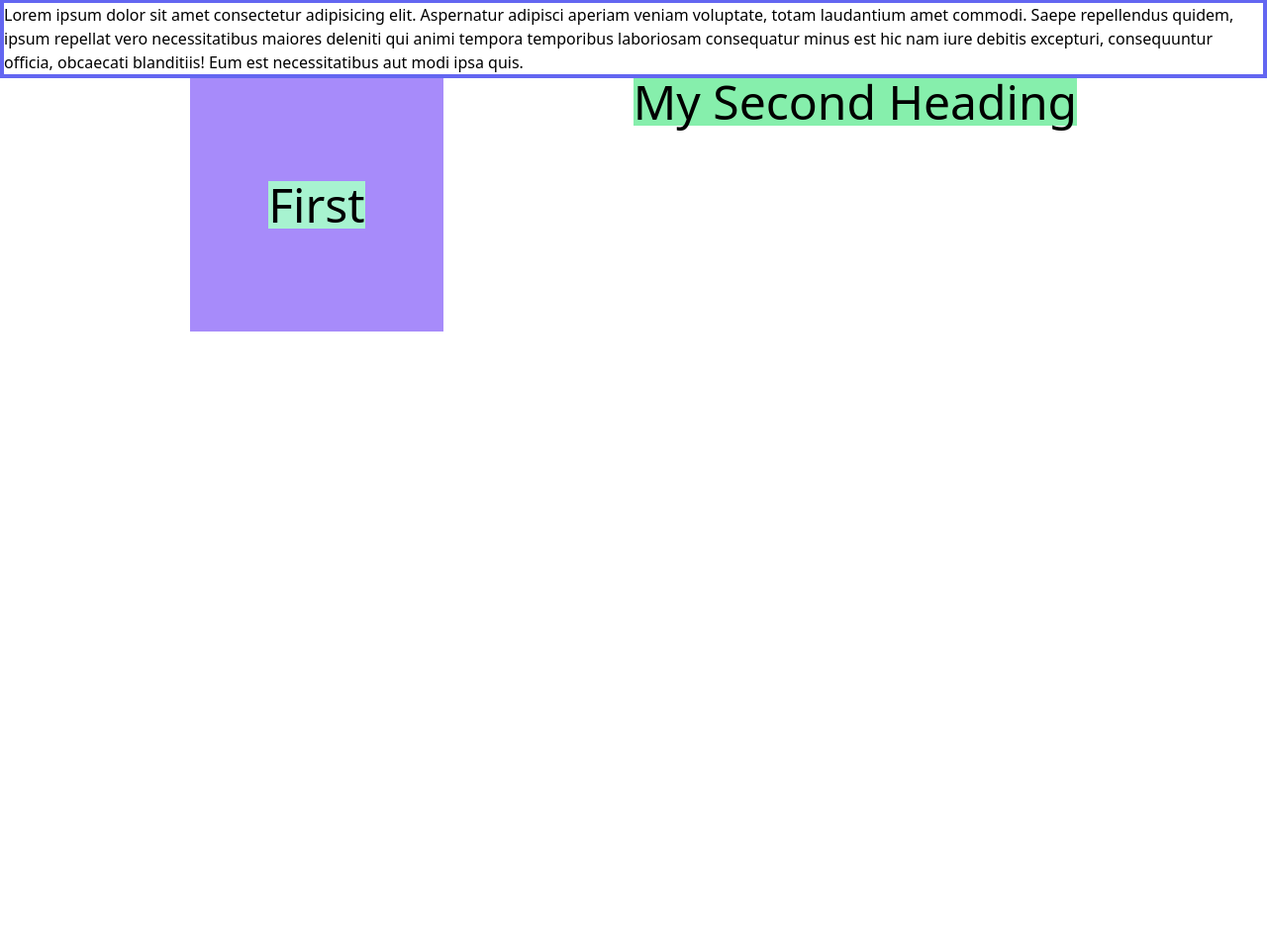
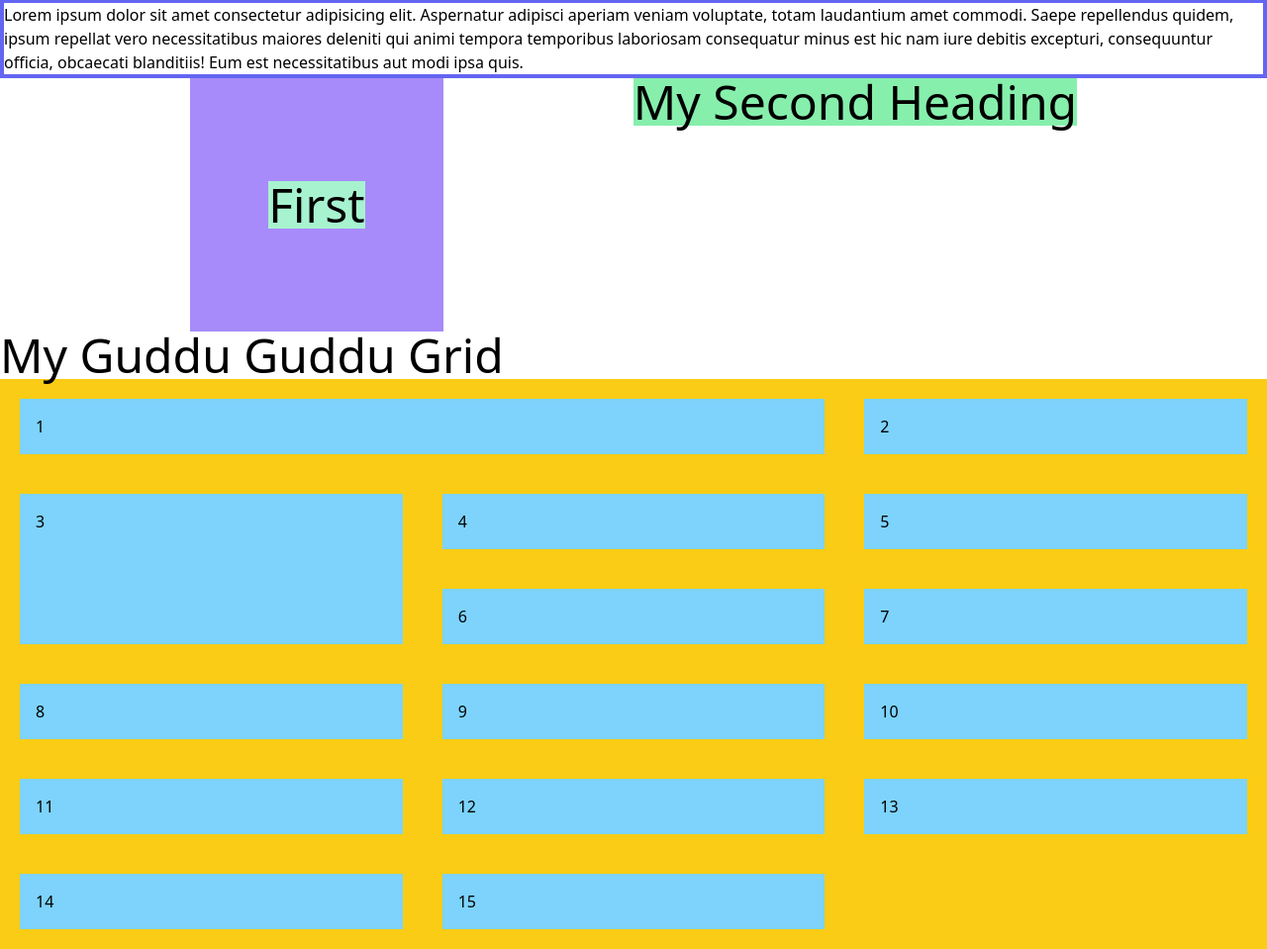
Before and after one commit to shohancs/tailwind-css, a plain HTML site: page index.html in a window 1280 px wide. Shown: the part 761-1720 px from the top of the page at 99% size. Before the commit the page ends 1096 px from the top, so only its background shows below. Drawn offline with nearby package versions, Linux system fonts and the light colour scheme.

Commit message:
Grid part done

```diff
--- a/index.html
+++ b/index.html
@@ -49,5 +49,25 @@
                 <h2 class="bg-green-300 text-5xl">My Second Heading</h2>
             </div>
         </section>
+
+        <h2 class="text-5xl">My Guddu Guddu Grid</h2>
+
+        <section class="bg-yellow-400 grid grid-cols-3">
+            <div class="bg-sky-300 m-5 p-4 col-span-2">1</div>
+            <div class="bg-sky-300 m-5 p-4">2</div>
+            <div class="bg-sky-300 m-5 p-4 row-span-2">3</div>
+            <div class="bg-sky-300 m-5 p-4">4</div>
+            <div class="bg-sky-300 m-5 p-4">5</div>
+            <div class="bg-sky-300 m-5 p-4">6</div>
+            <div class="bg-sky-300 m-5 p-4">7</div>
+            <div class="bg-sky-300 m-5 p-4">8</div>
+            <div class="bg-sky-300 m-5 p-4">9</div>
+            <div class="bg-sky-300 m-5 p-4">10</div>
+            <div class="bg-sky-300 m-5 p-4">11</div>
+            <div class="bg-sky-300 m-5 p-4">12</div>
+            <div class="bg-sky-300 m-5 p-4">13</div>
+            <div class="bg-sky-300 m-5 p-4">14</div>
+            <div class="bg-sky-300 m-5 p-4">15</div>
+        </section>
     </body>
 </html>
```
